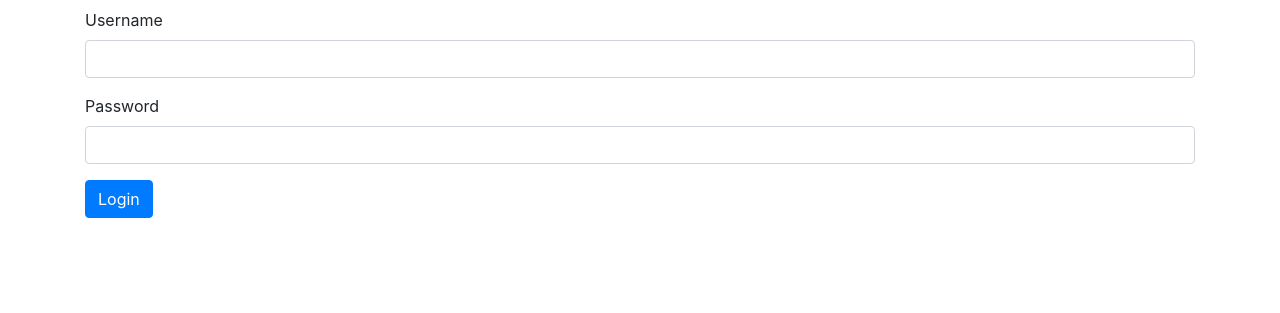
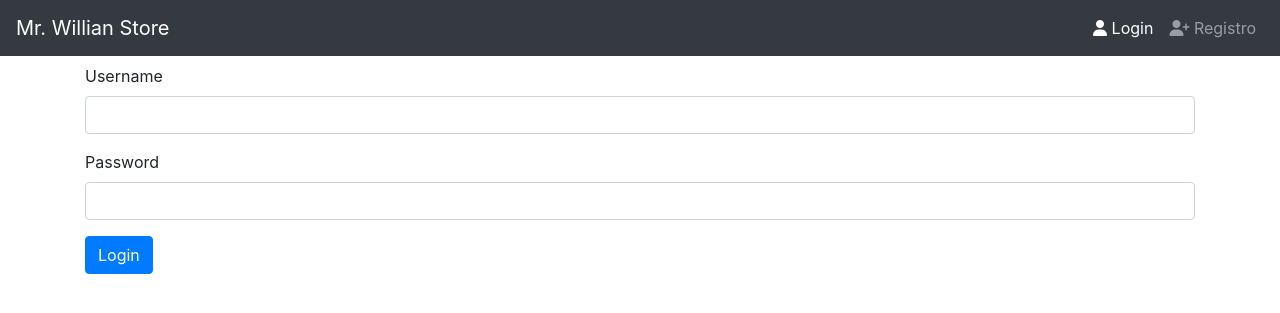
Before and after one commit to okwalluis/ecommerce, a Django app: page /usuarios/login in a window 1280 px wide. Shown: the top 313 px of the page. Run offline with Django 4.2, Linux system fonts and the light colour scheme; some libraries are stand-ins or nearby versions.

Commit message:
Fin de Login y logout

```diff
--- a/app/config/views.py
+++ b/app/config/views.py
@@ -30,6 +30,9 @@ def index(request):
     })
 
 def login_view(request):
+    if request.user.is_authenticated:
+        return redirect('index')
+
     #print(request.method)
     if request.method == 'POST':
         username = request.POST.get('username') # diccionario
@@ -55,14 +58,19 @@ def logout_view(request):
     return redirect('login')
 
 def register(request):
+    if request.user.is_authenticated:
+        return redirect('index')
+
     form = RegisterForm(request.POST or None)
 
     if request.method == 'POST' and form.is_valid():
-        username = form.cleaned_data.get('username') #diccionario
-        email = form.cleaned_data.get('email')
-        password = form.cleaned_data.get('password')
 
-        user = User.objects.create_user(username,email,password)
+        #username = form.cleaned_data.get('username') #diccionario
+        #email = form.cleaned_data.get('email')
+        #password = form.cleaned_data.get('password')
+
+        #user = User.objects.create_user(username,email,password)
+        user = form.save()
 
         if user:
             login(request, user)
--- a/app/templates/base.html
+++ b/app/templates/base.html
@@ -7,19 +7,13 @@
     <meta name="viewport" content="width=device-width, initial-scale=1.0">
     <title>{{title}}</title>
     <link rel="stylesheet" href="https://cdn.jsdelivr.net/npm/bootstrap@4.3.1/dist/css/bootstrap.min.css" integrity="sha384-ggOyR0iXCbMQv3Xipma34MD+dH/1fQ784/j6cY/iJTQUOhcWr7x9JvoRxT2MZw1T" crossorigin="anonymous">
-    <link rel="stylesheet" href="{% static 'css/style.css' %}">
+    <!-- <link rel="stylesheet" href="{% static 'css/style.css' %}"> -->
 
 </head>
 <body>
+    {% include 'navbar.html' %}
     <div class="container">
-        {% if messages %}
-            {% for message in messages %}
-                <div class="alert {% if message.tags == 'success' %} alert-success {%else%} alert-danger{%endif%}">
-                    <button type="button" class="close" data-dismiss="alert">x</button>
-                    {{ message }}
-                </div>
-            {% endfor %}
-        {% endif%}
+        {% include 'messages.html' %}
         <div class="row">
             {% block content %}
 
@@ -27,12 +21,13 @@
         </div>
     </div>
 </body>
+<script src="https://kit.fontawesome.com/f65e5608ea.js" crossorigin="anonymous"></script>
 
 <script src="https://code.jquery.com/jquery-3.3.1.slim.min.js" integrity="sha384-q8i/X+965DzO0rT7abK41JStQIAqVgRVzpbzo5smXKp4YfRvH+8abtTE1Pi6jizo" crossorigin="anonymous"></script>
 <script src="https://cdn.jsdelivr.net/npm/popper.js@1.14.7/dist/umd/popper.min.js" integrity="sha384-UO2eT0CpHqdSJQ6hJty5KVphtPhzWj9WO1clHTMGa3JDZwrnQq4sF86dIHNDz0W1" crossorigin="anonymous"></script>
 <script src="https://cdn.jsdelivr.net/npm/bootstrap@4.3.1/dist/js/bootstrap.min.js" integrity="sha384-JjSmVgyd0p3pXB1rRibZUAYoIIy6OrQ6VrjIEaFf/nJGzIxFDsf4x0xIM+B07jRM" crossorigin="anonymous"></script>
-<script src="{% static 'js/main.js' %}"></script>
 <!--
+    <script src="{% static 'js/main.js' %}"></script>
     <img src="{% static 'images/mochila.png' %}" alt="imagen de mochila">
 -->
 
--- /dev/null
+++ b/app/templates/messages.html
@@ -0,0 +1,8 @@
+{% if messages %}
+    {% for message in messages %}
+        <div class="alert {% if message.tags == 'success' %} alert-success {%else%} alert-danger{%endif%}">
+            <button type="button" class="close" data-dismiss="alert">x</button>
+            {{ message }}
+        </div>
+    {% endfor %}
+{% endif%}
--- /dev/null
+++ b/app/templates/navbar.html
@@ -0,0 +1,34 @@
+{% url 'login' as login %}
+{% url 'register' as register %}
+
+<nav class="navbar navbar-expand-md bg-dark navbar-dark">
+    <a href="#" class="navbar-brand">Mr. Willian Store</a>
+    <button type="button" name="button" class="navbar-toggler navbar-togler-right" data-toggle="collapse" data-target="#navb">
+        <span class="navbar-toggler-icon"></span>
+    </button>
+    <div id= "navb" class="navbar-collapse collapse hide">
+        <ul class="nav navbar-nav ml-auto">
+
+            <!-- Verificamos si usuario esta autenticado -->
+            {% if user.is_authenticated %}
+            <li class="navbar-item">
+                <a href="{% url 'logout' %}" class="nav-link">
+                    <span class="fas fa-sign-in-alt"></span>
+                    Logout</a>
+            </li>
+            {% else %}
+            <li class="navbar-item {% if request.path == login %} active {% endif %}">
+                <a href="{{ login }}" class="nav-link">
+                    <span class="fas fa-user"></span>
+                    Login</a>
+            </li>
+            <li class="navbar-item {% if request.path == register %}active{% endif %}">
+                <a href="{{ register }}" class="nav-link">
+                    <span class="fas fa-user-plus"></span>
+                    Registro</a>
+            </li>
+            {% endif %}
+        </ul>
+
+    </div>
+</nav>
```
Also changed, not shown: app/db.sqlite3.
